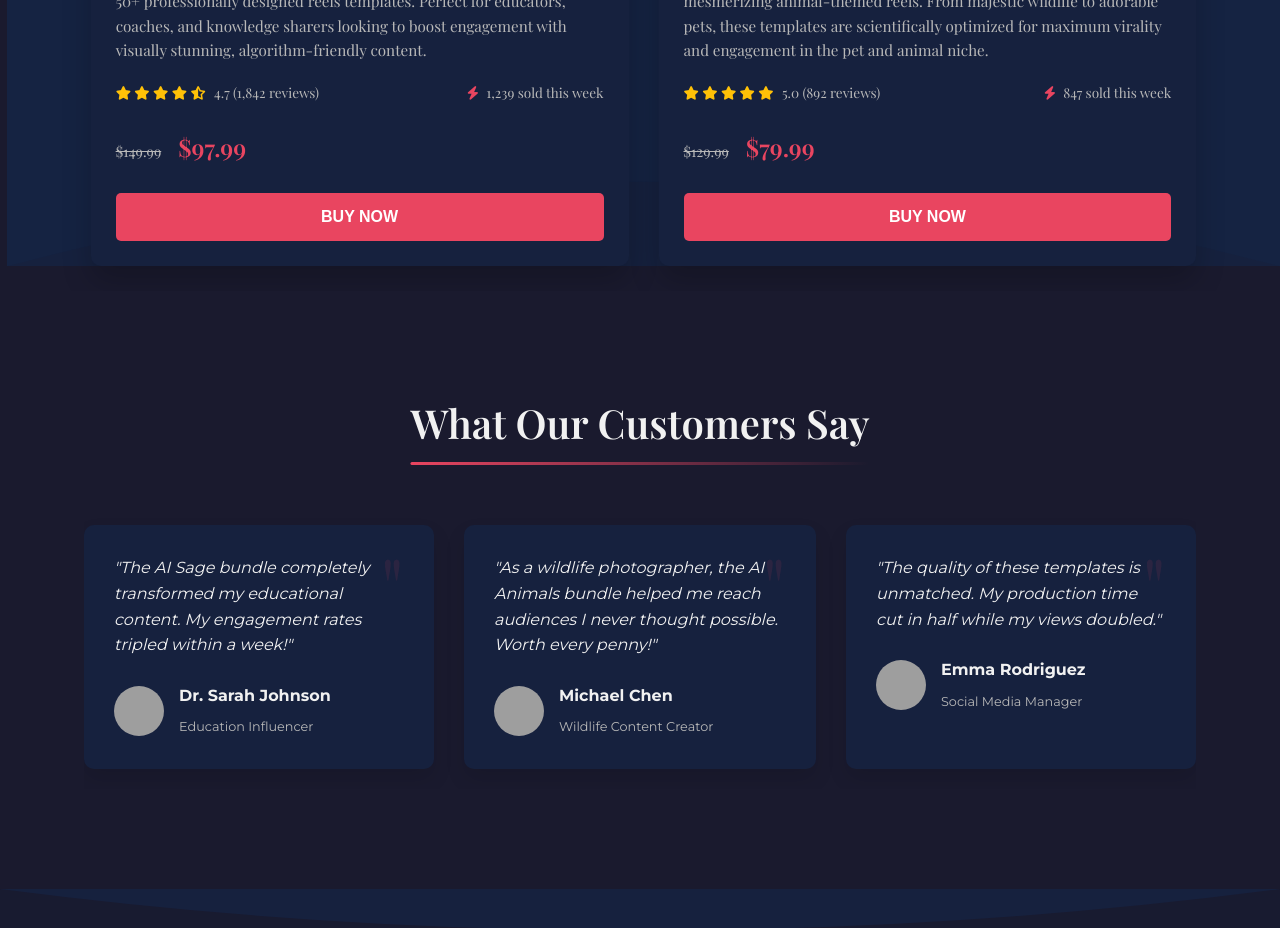
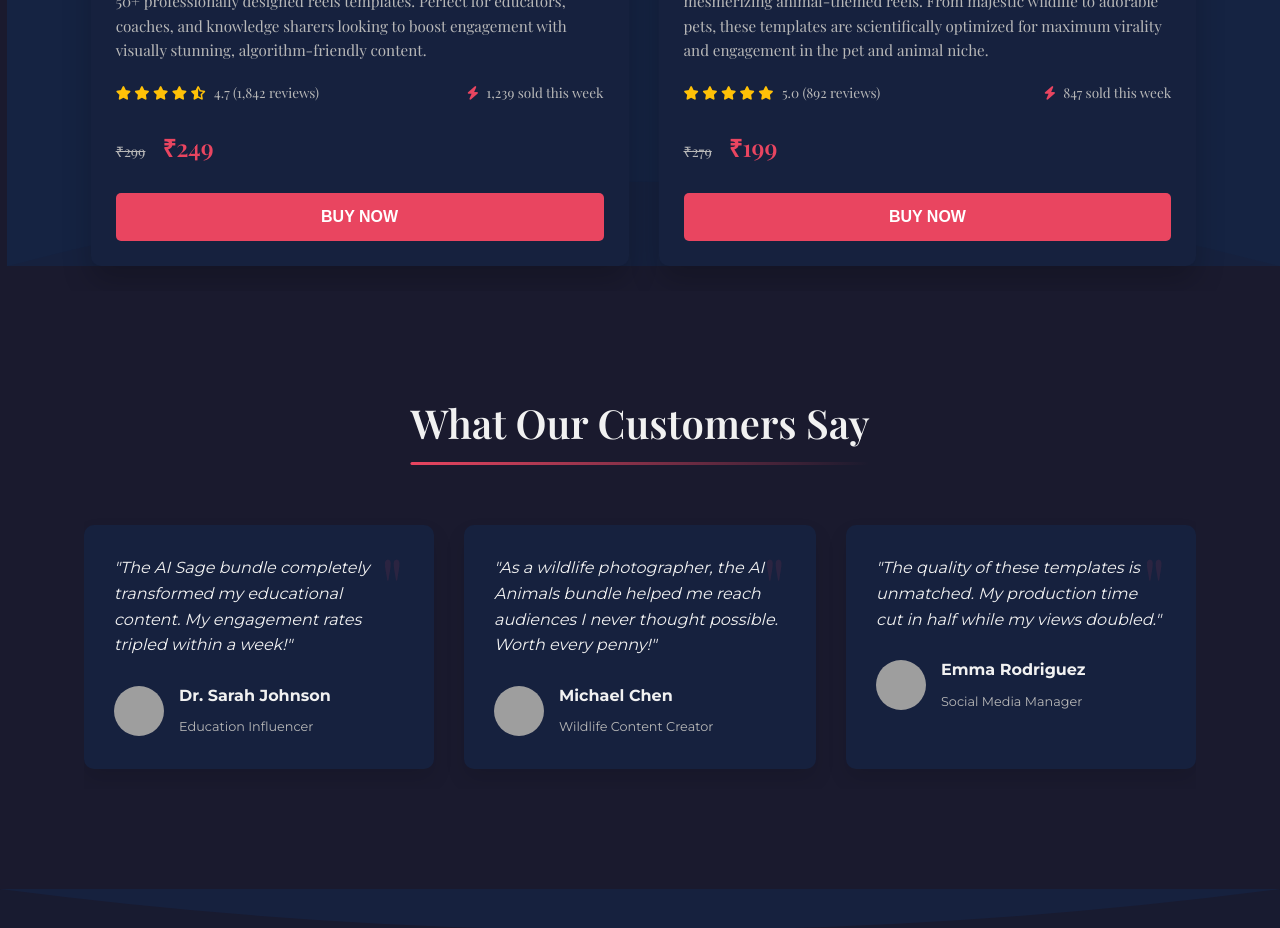
Before and after one commit to mintuchandila/nobel, a plain HTML site: page index.html in a window 1280 px wide. Shown: the part 1380-2308 px from the top of the page. Drawn offline with nearby package versions, Linux system fonts and the light colour scheme; grey boxes are pictures that could not be loaded.

Commit message:
Update index.html

```diff
--- a/index.html
+++ b/index.html
@@ -84,8 +84,8 @@
                             </div>
                         </div>
                         <div class="product-price">
-                            <span class="original-price">$149.99</span>
-                            <span class="current-price">$97.99</span>
+                            <span class="original-price">₹299</span>
+                            <span class="current-price">₹249</span>
                         </div>
                         <button class="buy-now" data-product="education">BUY NOW</button>
                     </div>
@@ -114,8 +114,8 @@
                             </div>
                         </div>
                         <div class="product-price">
-                            <span class="original-price">$129.99</span>
-                            <span class="current-price">$79.99</span>
+                            <span class="original-price">₹279</span>
+                            <span class="current-price">₹199</span>
                         </div>
                         <button class="buy-now" data-product="animals">BUY NOW</button>
                     </div>
```
